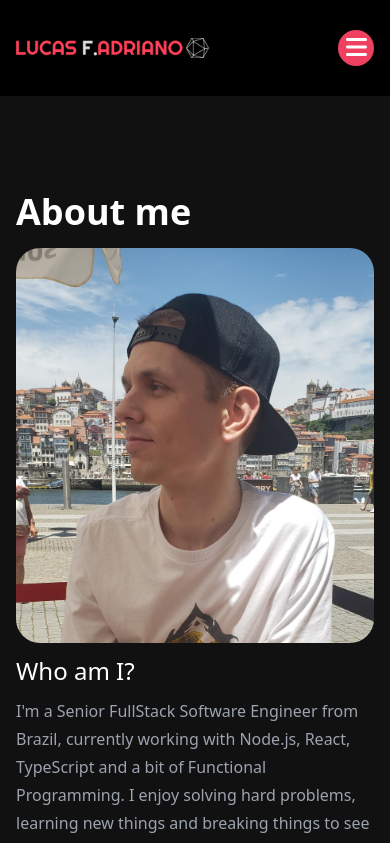
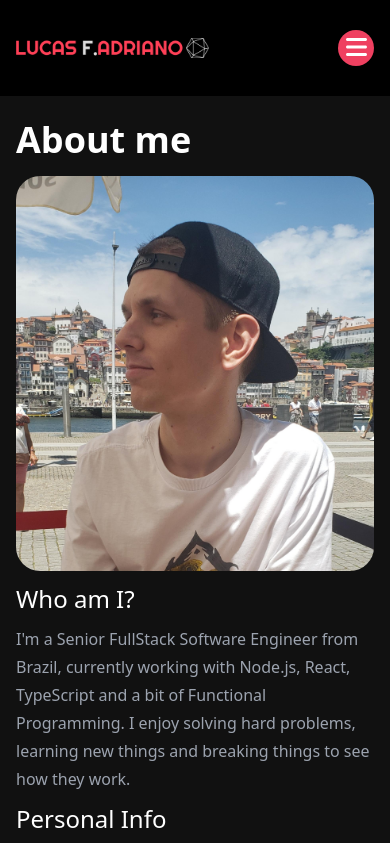
Before and after one commit to lucasadrianof/personal-blog-nextjs, a Next.js app: page /about in a window 390 px wide. Shown: the top 843 px of the page. Built offline with nearby package versions, Linux system fonts and the light colour scheme.

Commit message:
fix: fix padding on mobile

```diff
--- a/src/app/about/page.tsx
+++ b/src/app/about/page.tsx
@@ -5,8 +5,10 @@ export default function About() {
   return (
     <div className="lg:container lg:rounded-2xl bg-[#111111] px-4 sm:px-5 md:px-10 lg:px-20">
       <div>
-        <div className="py-12">
-          <h2 className="after-effect after:left-52 mt-12 lg:mt-0">About me</h2>
+        <div className="md:py-12 xs:py-0">
+          <h2 className="after-effect after:left-52 mt-12 xs:mt-6 lg:mt-0">
+            About me
+          </h2>
           <WhoAmI />
         </div>
         <div className="pb-12">
```
